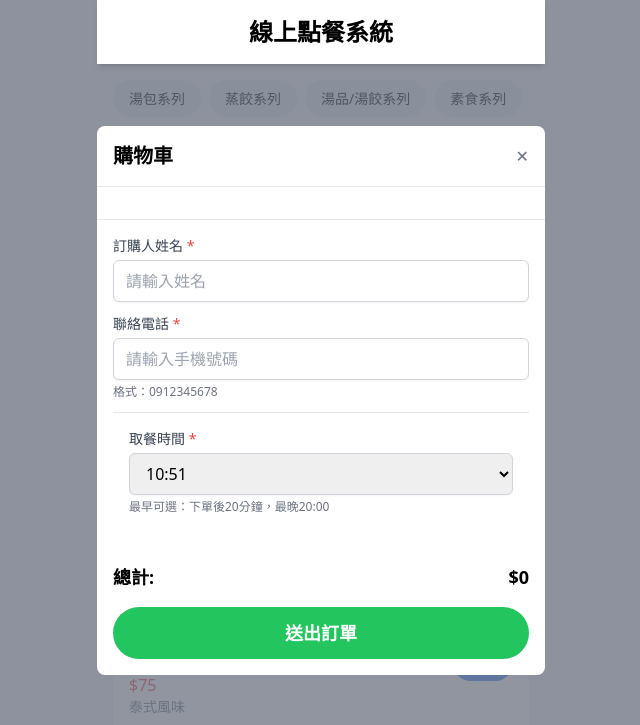
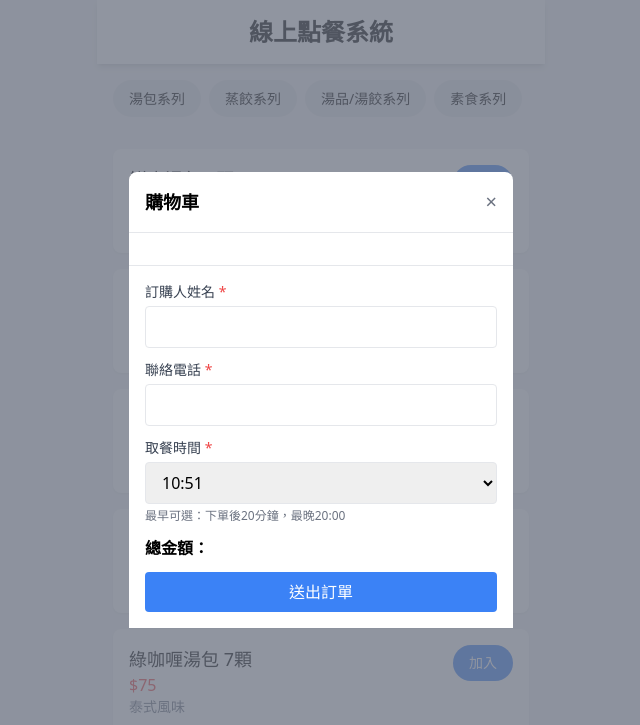
Before and after one commit to cola594223/ordering_system_soup_dumpling, a website: page index.html in a window 1280 px wide. Both pictures are taken after a click on the button "查看購物車". Shown: the top 725 px of the page, without its empty margins (319-959 px from the left). Drawn offline with nearby package versions, Linux system fonts and the light colour scheme.

Commit message:
[修正] 調整購物車版面大小

```diff
--- a/index.html
+++ b/index.html
@@ -61,71 +61,52 @@
         </div>
 
         <!-- 購物車詳細內容（預設隱藏） -->
-        <div id="cart-modal" class="fixed inset-0 bg-gray-500 bg-opacity-75 hidden">
-            <div class="fixed inset-0 flex items-center justify-center p-4">
-                <div class="bg-white rounded-lg max-w-md w-full max-h-[80vh] flex flex-col">
-                    <div class="p-4 border-b">
-                        <div class="flex justify-between items-center">
-                            <h2 class="text-xl font-bold">購物車</h2>
-                            <button id="close-cart" class="text-gray-500 hover:text-gray-700">
-                                ✕
-                            </button>
+        <div id="cart-modal" class="fixed inset-0 bg-gray-500 bg-opacity-75 hidden z-50">
+            <div class="fixed inset-0 flex items-center justify-center p-2">
+                <div class="bg-white rounded-lg max-w-sm w-full max-h-[90vh] flex flex-col">
+                    <div class="p-4 border-b flex justify-between items-center">
+                        <span class="font-bold text-lg">購物車</span>
+                        <button id="close-cart" class="text-gray-500 hover:text-gray-700 text-xl">&times;</button>
                     </div>
-                        <!-- <div class="mt-2 text-gray-600">
-                            訂單編號：<span id="order-number" class="font-semibold text-blue-600">50</span>
-                        </div> -->
+                    <!-- 購物車內容可滾動 -->
+                    <div id="cart-container" class="flex-1 overflow-y-auto p-4">
+                        <!-- 購物車商品由 JS 動態產生 -->
                     </div>
-
-                    <div id="cart-container" class="flex-1 overflow-y-auto p-4">
-                        <!-- 購物車內容由 JavaScript 動態生成 -->
-                    </div>
-
-                    <div id="cart-summary" class="border-t p-4">
-                        <!-- 訂購人資訊表單 -->
-                        <div class="mb-4 space-y-3">
-                            <div>
+                    <!-- 訂購人資訊與送出 -->
+                    <form id="customer-form" class="border-t p-4 bg-white">
+                        <div class="mb-3">
                             <label for="customer-name" class="block text-sm font-medium text-gray-700 mb-1">
                                 訂購人姓名 <span class="text-red-500">*</span>
                             </label>
                             <input type="text" id="customer-name"
-                                    class="w-full px-3 py-2 border border-gray-300 rounded-md shadow-sm focus:outline-none focus:ring-1 focus:ring-blue-500 focus:border-blue-500"
-                                    placeholder="請輸入姓名" required>
+                                class="w-full px-3 py-2 border rounded focus:ring focus:ring-blue-200" required>
                         </div>
-                            <div>
+                        <div class="mb-3">
                             <label for="customer-phone" class="block text-sm font-medium text-gray-700 mb-1">
                                 聯絡電話 <span class="text-red-500">*</span>
                             </label>
                             <input type="tel" id="customer-phone"
-                                    class="w-full px-3 py-2 border border-gray-300 rounded-md shadow-sm focus:outline-none focus:ring-1 focus:ring-blue-500 focus:border-blue-500"
-                                    placeholder="請輸入手機號碼" pattern="09[0-9]{8}" required>
-                                <p class="text-xs text-gray-500 mt-1">格式：0912345678</p>
+                                class="w-full px-3 py-2 border rounded focus:ring focus:ring-blue-200" required>
                         </div>
-
-                            <div id="cart-summary" class="border-t p-4">
-                                <!-- 新增取餐時間欄位 -->
-                                <div class="mb-4">
+                        <div class="mb-3">
                             <label for="pickup-time" class="block text-sm font-medium text-gray-700 mb-1">
                                 取餐時間 <span class="text-red-500">*</span>
                             </label>
                             <select id="pickup-time"
-                                        class="w-full px-3 py-2 border border-gray-300 rounded-md shadow-sm focus:outline-none focus:ring-1 focus:ring-blue-500 focus:border-blue-500"
-                                        required>
+                                class="w-full px-3 py-2 border rounded focus:ring focus:ring-blue-200" required>
                                 <!-- 選項由 JS 動態產生 -->
                             </select>
                             <p class="text-xs text-gray-500 mt-1">最早可選：下單後20分鐘，最晚20:00</p>
                         </div>
+                        <div class="flex justify-between items-center mb-3">
+                            <span class="font-semibold">總金額：</span>
+                            <span id="modal-total-amount" class="text-lg font-bold text-blue-600"></span>
                         </div>
-                        </div>
-
-                        <div class="flex justify-between items-center mb-4">
-                            <span class="text-lg font-semibold">總計:</span>
-                            <span id="modal-total-amount" class="text-lg font-semibold">$0</span>
-                        </div>
-                        <button id="submit-order"
-                            class="w-full bg-green-500 text-white py-3 rounded-full text-lg font-semibold hover:bg-green-600">
+                        <button type="button" id="submit-order"
+                            class="w-full bg-blue-500 text-white py-2 rounded hover:bg-blue-600">
                             送出訂單
                         </button>
-                    </div>
+                    </form>
                 </div>
             </div>
         </div>
```
Lines whose indentation alone changed are shown as unchanged.
